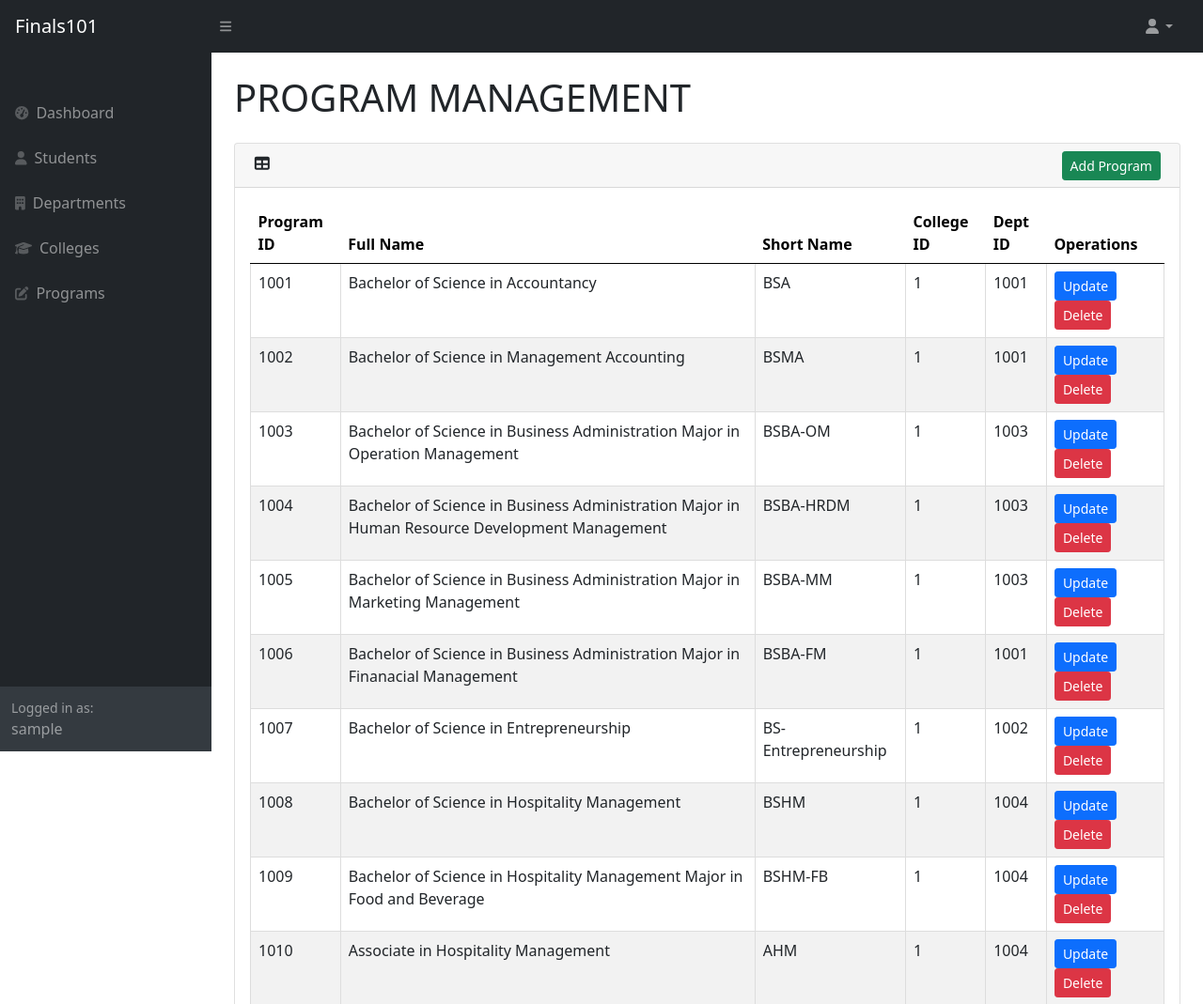
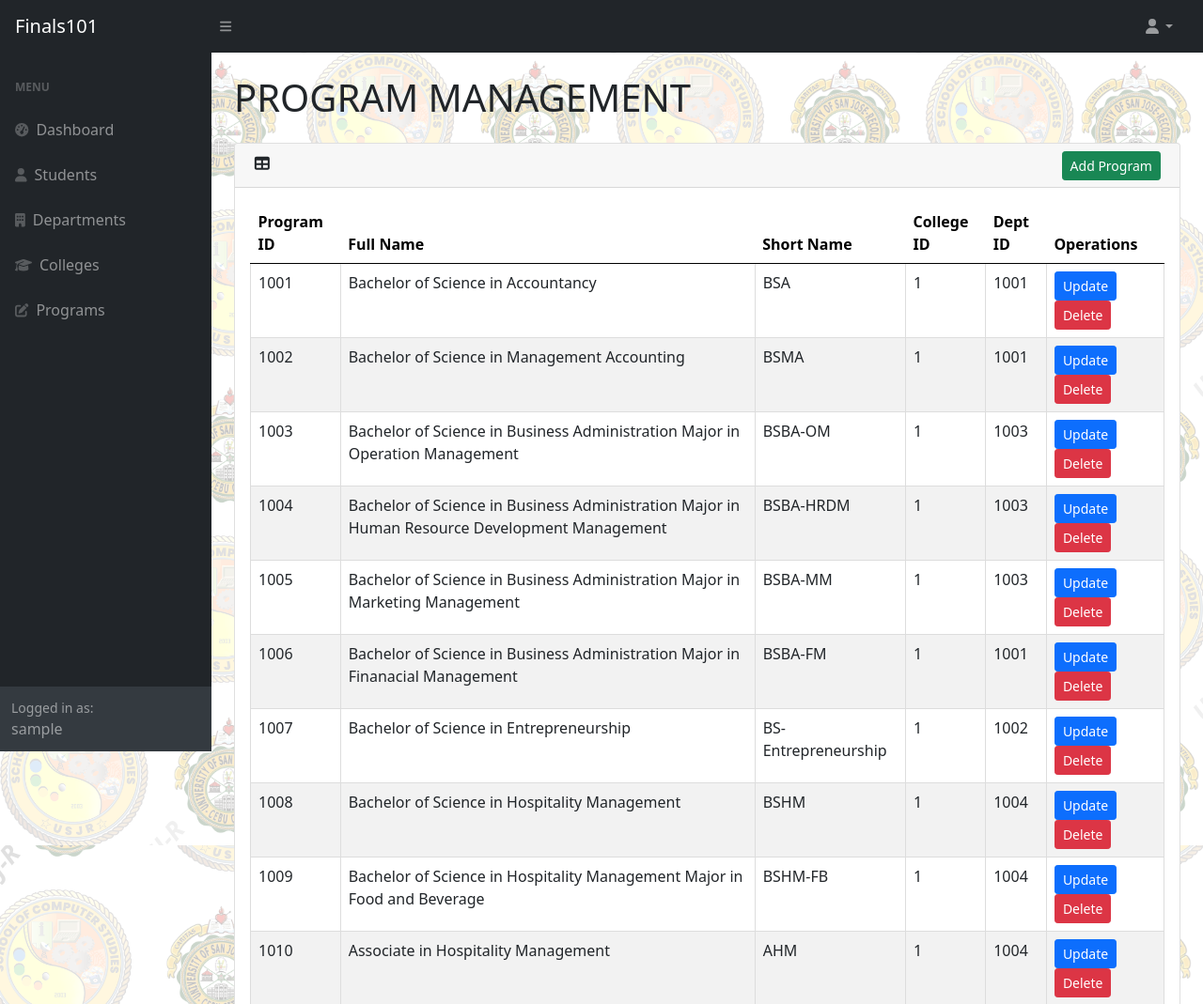
Before and after one commit to louise710/SPElec1, a PHP site: page /prog.php in a window 1280 px wide. Shown: the top 1069 px of the page at 94% size. Run offline with PHP 8.4, Linux system fonts and the light colour scheme; the visitor is signed in with stand-in values (Sample User, id 1); data comes from the database, SQL or seed files in the repository; some libraries are stand-ins or nearby versions.

Commit message:
sdihfiuguifg

```diff
--- a/coll.php
+++ b/coll.php
@@ -16,6 +16,9 @@ if (!isset($_SESSION["username"])) {
     <meta name="author" content="" />
     <title>USJR - Finals</title>
     <style>
+            body{
+                background-image: url("assets/img.png");
+            }
             #addModal .modal-content {
             margin: 5% auto;
             padding: 20px;
--- a/dept.php
+++ b/dept.php
@@ -18,6 +18,9 @@ if (!isset($_SESSION["username"])) {
     <script src="js/axios.min.js" crossorigin="anonymous"></script>
     <script src="js/axios.min.js.map" crossorigin="anonymous"></script>
     <style>
+            body{
+                background-image: url("assets/img.png");
+            }
             #addModal .modal-content {
             margin: 5% auto;
             padding: 20px;
--- a/index.php
+++ b/index.php
@@ -24,6 +24,9 @@ $username = $_SESSION['username'];
     <meta name="author" content="" />
     <title>USJR - Finals</title>
     <style>
+            body{
+                background-image: url("assets/img.png");
+            }
             #addModal .modal-content {
             margin: 5% auto;
             padding: 20px;
--- a/prog.php
+++ b/prog.php
@@ -15,7 +15,12 @@ if (!isset($_SESSION["username"])) {
     <meta name="description" content="" />
     <meta name="author" content="" />
     <title>USJR - Finals</title>
+    <script src="js/axios.min.js" crossorigin="anonymous"></script>
+    <script src="js/axios.min.js.map" crossorigin="anonymous"></script>
     <style>
+            body{
+                background-image: url("assets/img.png");
+            }
             #addModal .modal-content {
             margin: 5% auto;
             padding: 20px;
@@ -78,6 +83,9 @@ if (!isset($_SESSION["username"])) {
             #addM:hover{
                 background-color: #04AA6D;
                 color: white;
+            }
+            td button {
+                display: absolute;
             }
             .active-button {
 
@@ -210,7 +218,7 @@ if (!isset($_SESSION["username"])) {
     function confirmDelete(progid) {
         var confirmDelete = confirm('Are you sure you want to delete?');
         if (confirmDelete) {
-            axios.get('removeColl.php', { params: { progid: progid } })
+            axios.get('removeProg.php', { params: { progid: progid } })
                 .then(response => {
                     const result = response.data;
                     if (result.success) {
@@ -227,9 +235,9 @@ if (!isset($_SESSION["username"])) {
     }
 
     function openModal(progid) {
-        axios.get('updateDept.php', { params: { progid: progid } })
+        axios.get('updateProg.php', { params: { progid: progid } })
             .then(response => {
-                document.getElementById("updateDept").innerHTML = response.data;
+                document.getElementById("updateProg").innerHTML = response.data;
                 document.getElementById("editModal").style.display = "block";
             })
             .catch(error => {
--- a/sidenav.php
+++ b/sidenav.php
@@ -14,7 +14,7 @@
     <nav class="sb-sidenav accordion sb-sidenav-dark" id="sidenavAccordion">
         <div class="sb-sidenav-menu">
             <div class="nav">
-                <div class="sb-sidenav-menu-heading"></div>
+                <div class="sb-sidenav-menu-heading">MENU</div>
                 <a class="nav-link" href="index.php">
                     <div class="sb-nav-link-icon"><i class="fas fa-tachometer-alt"></i></div>
                     Dashboard
--- a/student.php
+++ b/student.php
@@ -18,6 +18,9 @@ if (!isset($_SESSION["username"])) {
     <script src="axios.min.js" crossorigin="anonymous"></script>
     <script src="axios.min.js.map" crossorigin="anonymous"></script>
     <style>
+            body{
+                background-image: url("assets/img.png");
+            }
             #addModal .modal-content {
             margin: 5% auto;
             padding: 20px;
```
Also changed, not shown: assets/img.png (added), removeProg.php (line endings or trailing spaces).
